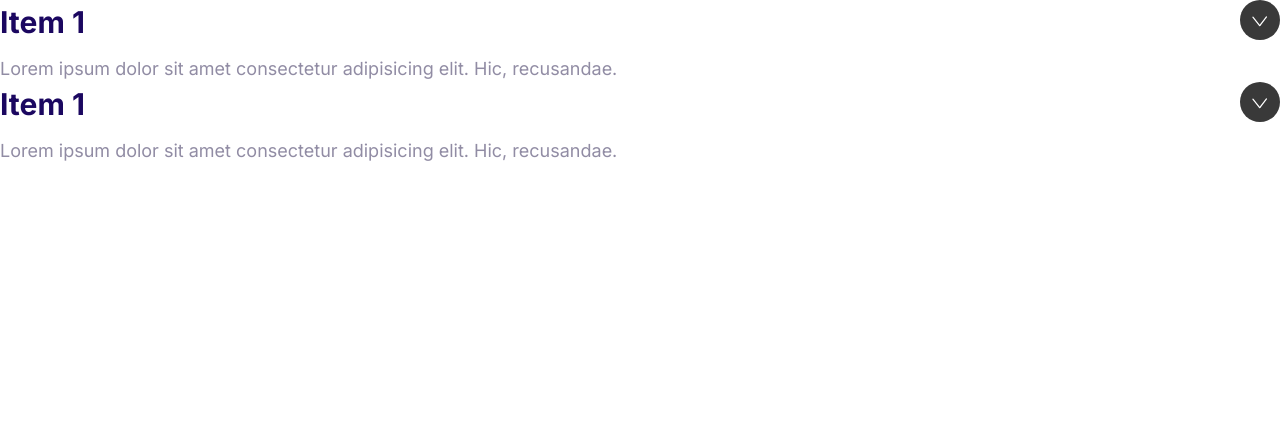
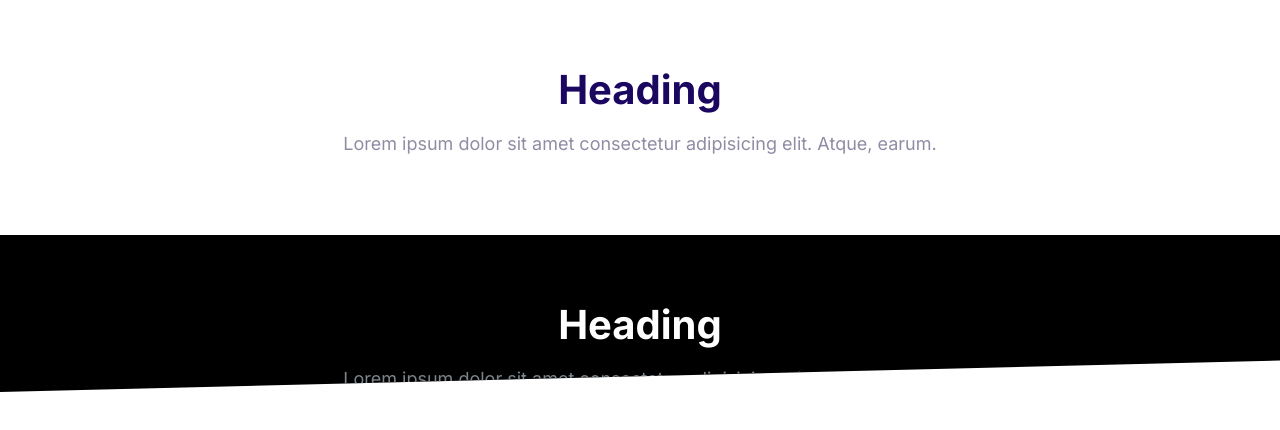
Before and after one commit to Onguko/TrialMoshify, a plain HTML site: page index.html in a window 1280 px wide. Drawn offline with Linux system fonts and the light colour scheme.

Commit message:
implementing a block structure

```diff
--- a/css/styles.css
+++ b/css/styles.css
@@ -584,3 +584,43 @@ transform: rotate(0);
     max-height: 100vh;
     opacity: 1;
 }
+
+/* Blocks */
+
+.container {
+    max-width: 1140px;
+    margin: 0 auto;
+}
+
+.block {
+    --padding-vertical: 6rem;
+    padding: var(--padding-vertical) 2rem;
+
+}
+
+.block__header {
+    text-align: center;
+}
+
+.block__heading {
+    margin-top: 0;
+}
+
+.block--dark {
+    background: #000;
+    color: #7b858b;
+}
+
+.block--dark .block__heading {
+    color: #fff;
+}
+
+.block--skewed-right {
+    padding-bottom: calc(var(--padding-vertical)+4rem);
+    clip-path: polygon(0 0, 100% 0, 100% 100%, 0 80%);
+}
+
+.block--skewed-left {
+    padding-bottom: calc(var(--padding-vertical)+4rem);
+    clip-path: polygon(0 0, 100% 0, 100% 80%, 0 100%);
+}
--- a/index.html
+++ b/index.html
@@ -15,34 +15,25 @@
     <link rel="stylesheet" href="css/styles.css" />
   </head>
   <body>
-    <div class="collapsible collapsible--expanded">
-      <header class="collapsible__header">
-        <h2 class="collapsible__heading">Item 1</h2>
-        <img
-          class="icon icon--white collapsible__chevron"
-          src="images/chevron.svg"
-          alt=""
-        />
+    <section class="block container">
+      <header class="block__header">
+        <h2 class="block__heading">Heading</h2>
+        <p>
+          Lorem ipsum dolor sit amet consectetur adipisicing elit. Atque, earum.
+        </p>
       </header>
-      <div class="collapsible__content">
-        Lorem ipsum dolor sit amet consectetur adipisicing elit. Hic,
-        recusandae.
+    </section>
+    <section class="block block--dark block--skewed-left">
+      <div class="container">
+        <header class="block__header">
+          <h2 class="block__heading">Heading</h2>
+          <p>
+            Lorem ipsum dolor sit amet consectetur adipisicing elit. Atque,
+            earum.
+          </p>
+        </header>
       </div>
-    </div>
-    <div class="collapsible collapsible--expanded">
-      <header class="collapsible__header">
-        <h2 class="collapsible__heading">Item 1</h2>
-        <img
-          class="icon icon--white collapsible__chevron"
-          src="images/chevron.svg"
-          alt=""
-        />
-      </header>
-      <div class="collapsible__content">
-        Lorem ipsum dolor sit amet consectetur adipisicing elit. Hic,
-        recusandae.
-      </div>
-    </div>
+    </section>
 
     <script src="js/main.js"></script>
   </body>
```
Also changed, not shown: components/block.html (added, +18 -0 lines).
